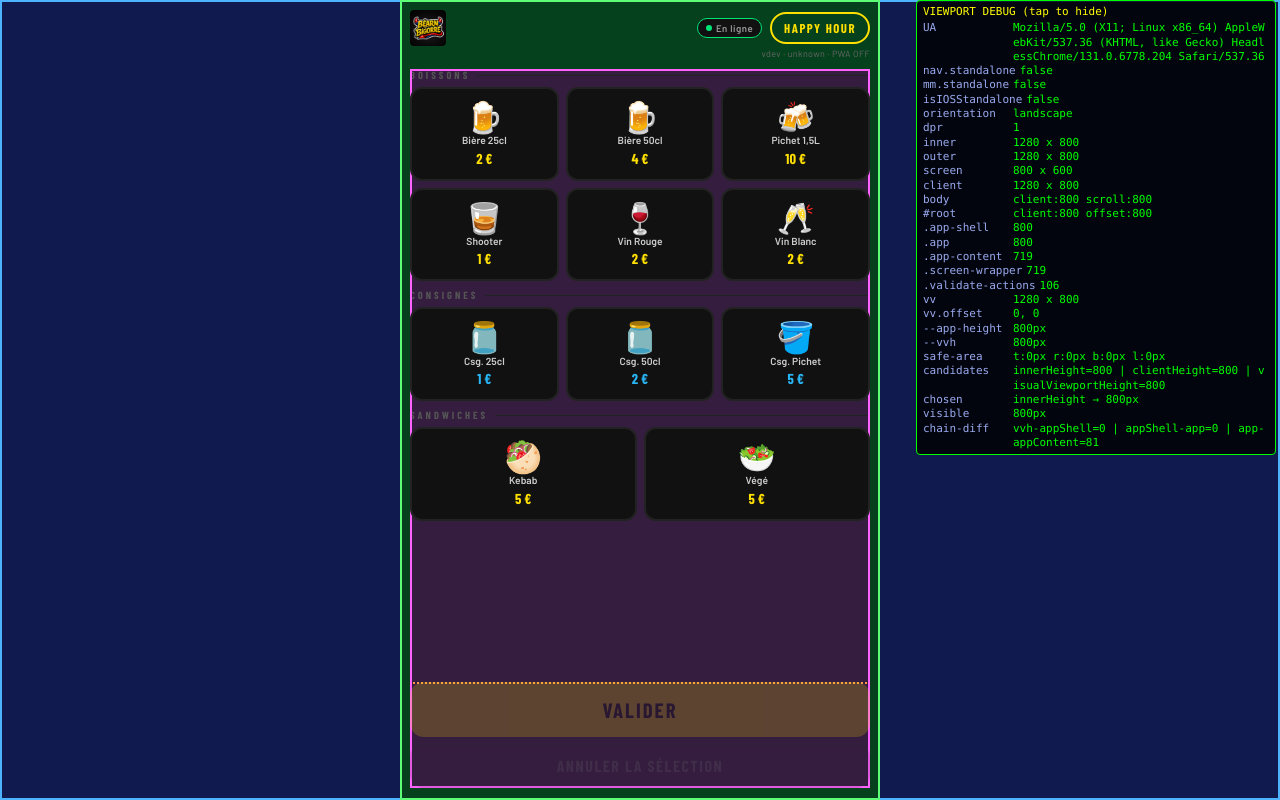
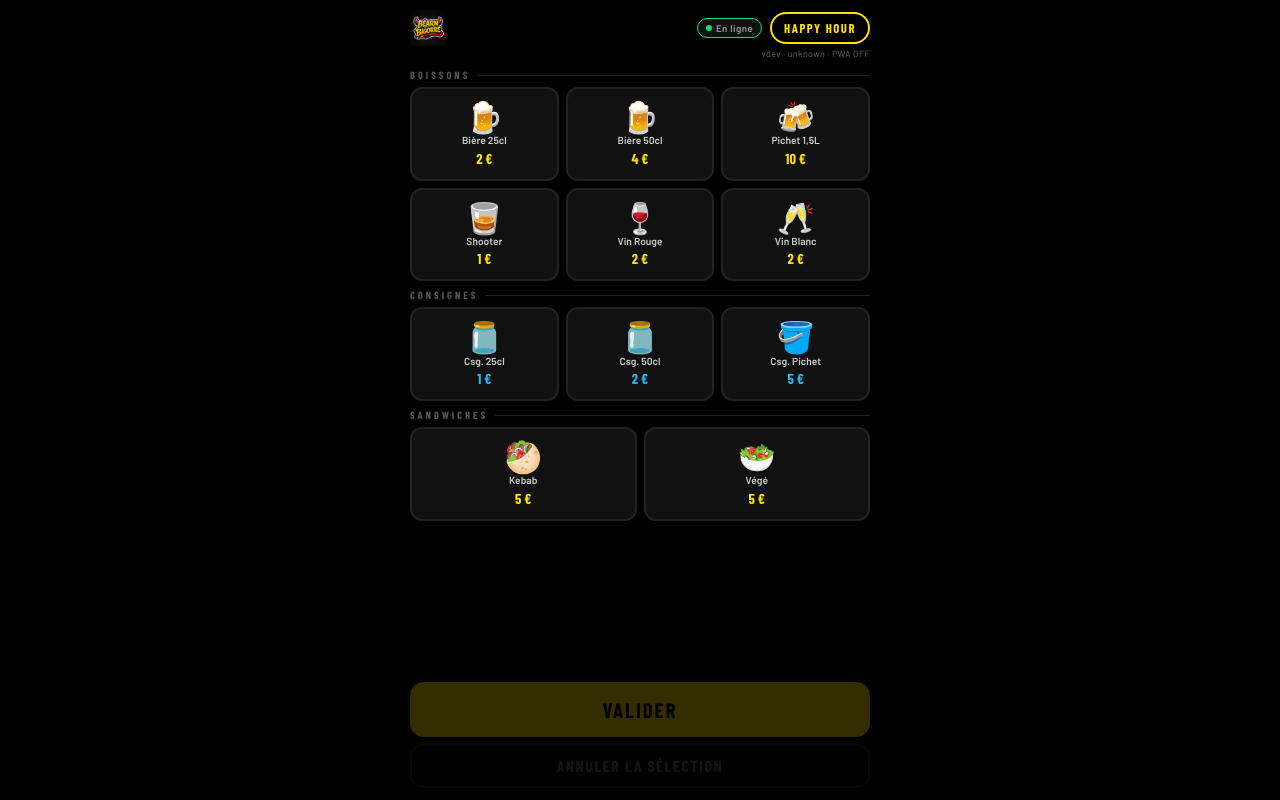
Before and after one commit to Maxymou/ComBar, a React (Vite) app in the folder frontend/: page / in a window 1280 px wide. Built offline with nearby package versions, Linux system fonts and the light colour scheme; no server answers; a web font is replaced by a local one.

Commit message:
fix(frontend): disable viewport debug overlay by default

```diff
--- a/frontend/src/debug.ts
+++ b/frontend/src/debug.ts
@@ -7,7 +7,7 @@
  * the URL, or by setting `localStorage.debugViewport = '1'` in devtools.
  */
 
-export const ENABLE_VIEWPORT_DEBUG = true;
+export const ENABLE_VIEWPORT_DEBUG = false;
 
 export const DEBUG_VIEWPORT: boolean = ENABLE_VIEWPORT_DEBUG;
 
```
